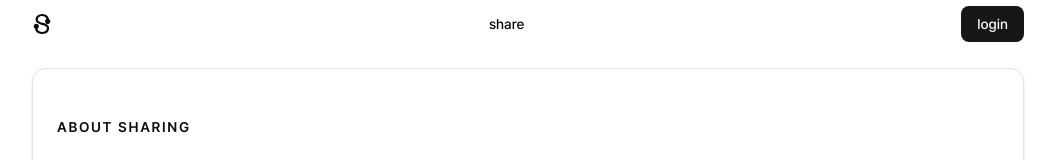
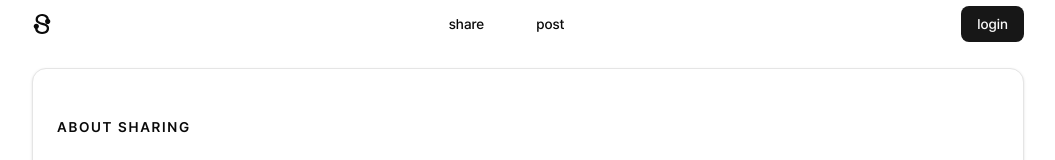
Before and after one commit to shathing/shathing-frontend, a Next.js app: page /en in a window 1280 px wide. Shown: the top 160 px of the page, without its empty margins (112-1167 px from the left). Built offline with nearby package versions, Linux system fonts and the light colour scheme; no server answers.

Commit message:
feat: 헤더 내비에 글쓰기 추가

```diff
--- a/messages/en.json
+++ b/messages/en.json
@@ -4,7 +4,8 @@
   },
   "Header": {
     "login": "login",
-    "share": "share"
+    "share": "share",
+    "post": "post"
   },
   "LocaleSwitcher": {
     "label": "Change language",
--- a/messages/ko.json
+++ b/messages/ko.json
@@ -4,7 +4,8 @@
   },
   "Header": {
     "login": "로그인",
-    "share": "공유"
+    "share": "공유",
+    "post": "글쓰기"
   },
   "LocaleSwitcher": {
     "label": "언어 변경",
--- a/src/components/layout/Header.tsx
+++ b/src/components/layout/Header.tsx
@@ -18,7 +18,10 @@ export default async function Header() {
         </Link>
         <nav>
           <ul className="flex gap-5">
-            {[{ href: "/share", title: t("share") }].map(({ href, title }, idx) => (
+            {[
+              { href: "/share", title: t("share") },
+              { href: "/share/post", title: t("post") },
+            ].map(({ href, title }, idx) => (
               <li key={idx}>
                 <Button asChild variant="ghost">
                   <Link href={href}>{title}</Link>
```
